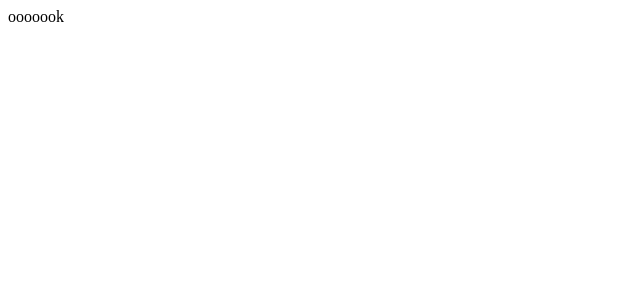
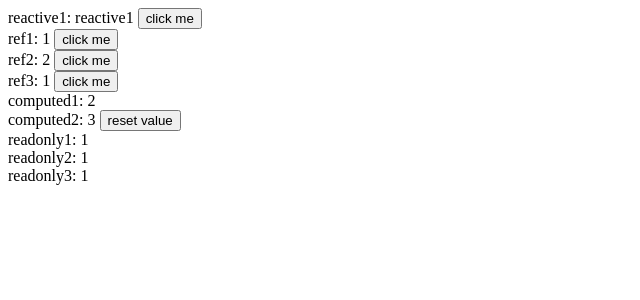
Before and after one commit to zzzzzshPig/upgrade, a Vue app in the folder Vue/vue3/vue3-api/: page / in a window 1280 px wide. Shown: the top 300 px of the page, without its empty margins (0-640 px from the left). Built offline with nearby package versions, Linux system fonts and the light colour scheme.

Commit message:
Feat: Vue3-api-响应式系统api

```diff
--- a/Vue/vue3/vue3-api/src/App.vue
+++ b/Vue/vue3/vue3-api/src/App.vue
@@ -1,5 +1,6 @@
 <template>
-	<Setup setup="ooooook"></Setup>
+<!--	<Setup setup="ooooook"></Setup>-->
+	<BaseReactiveApi></BaseReactiveApi>
 </template>
 
 <script lang="ts" src="./app.ts"></script>
--- a/Vue/vue3/vue3-api/src/app.ts
+++ b/Vue/vue3/vue3-api/src/app.ts
@@ -1,8 +1,10 @@
 import { defineComponent } from 'vue'
 import Setup from '@/components/setup/index.vue'
+import BaseReactiveApi from '@/components/base-reactive-api/index.vue'
 
 export default defineComponent({
     components: {
-        Setup
+        Setup,
+        BaseReactiveApi
     }
 })
--- /dev/null
+++ b/Vue/vue3/vue3-api/src/components/base-reactive-api/index.ts
@@ -0,0 +1,136 @@
+import { defineComponent, reactive, ref, computed, readonly, watchEffect, watch, Ref } from 'vue'
+
+function reactiveDemo () {
+    // reactive 给对象用的
+    // 类型判断最终还是ref
+    const reactive1 = reactive({
+        reactive: 'reactive1'
+    })
+
+    return {
+        reactive1
+    }
+}
+
+function refDemo () {
+    // ref 给基础类型的值用
+    // UnwrapRefSimple Function | Map | Set | WeakMap | WeakSet | string | boolean | number | Ref 类型的值直接返回
+    // 数组则递归处理所有的子元素
+    // 对象则递归处理所有的value
+    const ref1 = ref(1)
+    const ref2 = ref<string | number>(2)
+    // value 被提出来了
+    const ref3 = reactive({
+        ref: ref1
+    })
+    const ref4 = ref({
+        ref: ref1
+    })
+
+    return {
+        ref1,
+        ref2,
+        ref3,
+        ref4
+    }
+}
+
+function computedDemo (ref1: Ref<number>) {
+    // computed
+    // 返回ref对象
+    const computed1 = computed(() => ref1.value + 1)
+    const computed2 = computed({
+        get: () => {
+            return computed1.value + 1
+        },
+        set (value) {
+            ref1.value = value
+        }
+    })
+    return {
+    	computed1,
+        computed2
+    }
+}
+
+function readonlyDemo <T extends Ref, U extends Ref> (ref1: T, ref4: U) {
+    // 虽然ref1 变成了只读的 但是修改它的值还是能改变readonly的值
+    // 逻辑应该是没毛病的 相当于copy了一份ref1 并且把它变成只读的（从type上来说）
+    // 但是在实际上并不是copy ref1的改变还是为引起readonly的变化 这里很容易出bug
+    const readonly1 = readonly(ref1)
+    // 解决办法是重新赋值
+    const readonly2 = readonly(ref(ref1.value))
+    // 如果ref1.value 是个对象 还是会有bug
+    const readonly3 = readonly(ref(ref4.value))
+
+    return {
+        readonly1,
+        readonly2,
+        readonly3
+    }
+}
+
+function watchEffectDemo<T extends Ref> (ref1: T) {
+    watchEffect(() => {
+        console.log('watchEffect1', ref1.value)
+    })
+
+    watchEffect((clear) => {
+    	function getTimer (value: number) {
+    		return setTimeout(() => {
+                console.log('watchEffect2', value)
+            }, 1000)
+        }
+        const timer = getTimer(ref1.value)
+
+        // 防抖
+        clear(() => {
+        	clearTimeout(timer)
+        })
+    })
+}
+
+function watchDemo (ref1: Ref<number>, ref2: Ref<string | number>) {
+    // watch需要显示的声明getter，其他的和watchEffect差不多
+
+    watch(
+    	// getter
+        () => {
+            return ref1.value
+        },
+        (n, o, clear) => {
+            console.log('watch1 ' + n)
+        },
+        {
+            immediate: true
+        }
+    )
+
+    watch(
+    	// 直接监听值
+    	[ref1, ref2],
+        (n, o, clear) => {
+            console.log('watch2 ' + n)
+        }
+    )
+}
+
+export default defineComponent({
+    setup () {
+        const { ref1, ref2, ref3, ref4 } = refDemo()
+
+        // 在setup中被调用 只要是同步的watchEffect 在组件被销毁的时候会自动销毁watch
+        watchEffectDemo(ref1)
+
+        watchDemo(ref1, ref2)
+
+        return {
+        	...reactiveDemo(),
+            ref1,
+            ref2,
+            ref3,
+            ...computedDemo(ref1), // TODO: type bug, readonly is not equal to ref
+            ...readonlyDemo(ref1, ref4)
+        }
+    }
+})
--- /dev/null
+++ b/Vue/vue3/vue3-api/src/components/base-reactive-api/index.vue
@@ -0,0 +1,63 @@
+<template>
+	<div class="base-reactive-api-component">
+		<div>
+			reactive1: {{ reactive1.reactive }}
+
+			<button @click="reactive1.reactive += '1'">
+				click me
+			</button>
+		</div>
+
+		<div>
+			ref1: {{ ref1 }}
+
+			<button @click="ref1 += 1">
+				click me
+			</button>
+		</div>
+
+		<div>
+			ref2: {{ ref2 }}
+
+			<button @click="ref2 += '1'">
+				click me
+			</button>
+		</div>
+
+		<div>
+			ref3: {{ ref3.ref }}
+
+			<button @click="ref3.ref += 1">
+				click me
+			</button>
+		</div>
+
+		<div>
+			computed1: {{ computed1 }}
+		</div>
+
+		<div>
+			computed2: {{ computed2 }}
+
+			<button @click="computed2 = 0">
+				reset value
+			</button>
+		</div>
+
+		<div>
+			readonly1: {{ readonly1 }}
+		</div>
+
+		<div>
+			readonly2: {{ readonly2 }}
+		</div>
+
+		<div>
+			readonly3: {{ readonly3.ref }}
+		</div>
+	</div>
+</template>
+
+<script lang="ts" src="./index.ts"></script>
+
+<style scoped lang="less"></style>
```
